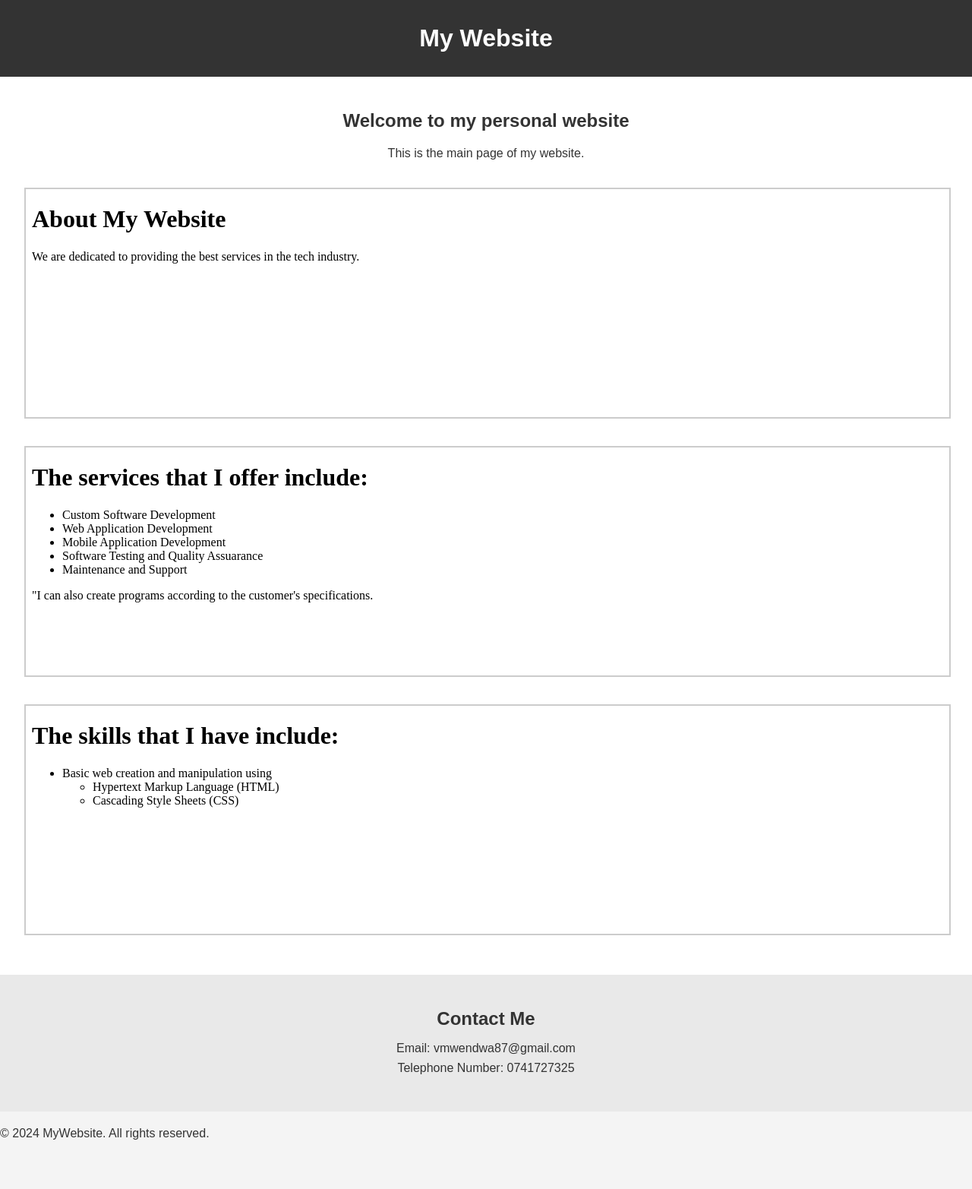
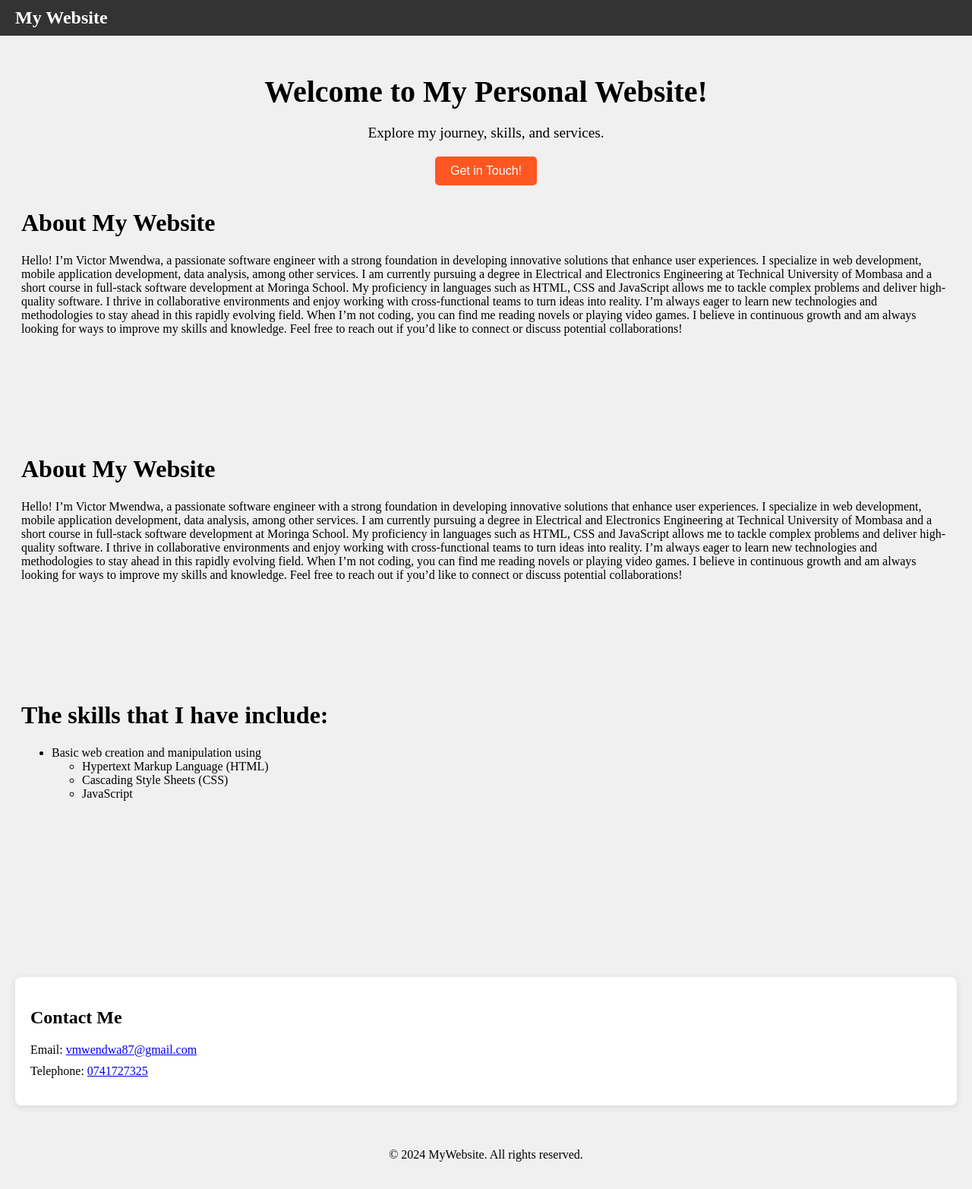
Before and after one commit to mwendwav1789/my-personal-website, a plain HTML site: page index.html in a window 1280 px wide. Shown: the whole page at 76% size. Before the commit the page ends 1520 px from the top, so only its background shows below. Drawn offline with Linux system fonts and the light colour scheme.

Commit message:
update index.html, update about.html, update services.html, update skills.html, update style.css

```diff
--- a/about.html
+++ b/about.html
@@ -1,14 +1,29 @@
 <!-- about.html -->
 <!DOCTYPE html>
 <html lang="en">
-<head>
-    <meta charset="UTF-8">
-    <meta name="viewport" content="width=device-width, initial-scale=1.0">
+  <head>
+    <meta charset="UTF-8" />
+    <meta name="viewport" content="width=device-width, initial-scale=1.0" />
     <title>About Me</title>
-</head>
-<body>
+  </head>
+  <body>
     <h1>About My Website</h1>
-    <p>We are dedicated to providing the best services in the tech industry.</p>
-
-</body>
+    <p>
+      Hello! I’m Victor Mwendwa, a passionate software engineer with a strong
+      foundation in developing innovative solutions that enhance user
+      experiences. I specialize in web development, mobile application
+      development, data analysis, among other services. I am currently pursuing
+      a degree in Electrical and Electronics Engineering at Technical University
+      of Mombasa and a short course in full-stack software development at
+      Moringa School. My proficiency in languages such as HTML, CSS and
+      JavaScript allows me to tackle complex problems and deliver high-quality
+      software. I thrive in collaborative environments and enjoy working with
+      cross-functional teams to turn ideas into reality. I’m always eager to
+      learn new technologies and methodologies to stay ahead in this rapidly
+      evolving field. When I’m not coding, you can find me reading novels or
+      playing video games. I believe in continuous growth and am always looking
+      for ways to improve my skills and knowledge. Feel free to reach out if
+      you’d like to connect or discuss potential collaborations!
+    </p>
+  </body>
 </html>
--- a/index.html
+++ b/index.html
@@ -1,10 +1,10 @@
 <!DOCTYPE html>
 <html lang="en">
   <head>
-    <meta charset="UTF-8">
-    <meta name="viewport" content="width=device-width, initial-scale=1.0">
+    <meta charset="UTF-8" />
+    <meta name="viewport" content="width=device-width, initial-scale=1.0" />
     <title>My Personal Website</title>
-    <link rel="stylesheet" href="style.css">
+    <link rel="stylesheet" href="style.css" />
   </head>
   <body>
     <nav>
@@ -15,24 +15,37 @@
 
     <section id="home" class="hero">
       <div class="hero-content">
-            <h2>Welcome to my personal website</h2>
-            <p>This is the main page of my website.</p>
+        <h2>Welcome to My Personal Website!</h2>
+        <p>Explore my journey, skills, and services.</p>
+        <button onclick="scrollToSection('contact')">Get in Touch!</button>
+        <div class="iframes">
           <iframe src="about.html" title="About Me"></iframe>
           <iframe src="services.html" title="My Services"></iframe>
           <iframe src="skills.html" title="My Skills"></iframe>
+        </div>
       </div>
     </section>
 
     <section id="contact" class="section contact">
       <h2>Contact Me</h2>
       <ul>
-            <li>Email: vmwendwa87@gmail.com</li>
-            <li>Telephone Number: 0741727325</li>
+        <li>
+          Email: <a href="mailto:vmwendwa87@gmail.com">vmwendwa87@gmail.com</a>
+        </li>
+        <li>Telephone: <a href="tel:0741727325">0741727325</a></li>
       </ul>
     </section>
 
-    <section>
+    <footer>
       <p>&copy; 2024 MyWebsite. All rights reserved.</p>
-    </section>
+    </footer>
+
+    <script>
+      function scrollToSection(sectionId) {
+        document
+          .getElementById(sectionId)
+          .scrollIntoView({ behavior: "smooth" });
+      }
+    </script>
   </body>
 </html>
--- a/services.html
+++ b/services.html
@@ -1,19 +1,29 @@
+<!-- about.html -->
 <!DOCTYPE html>
 <html lang="en">
-<head>
-    <meta charset="UTF-8">
-    <meta name="viewport" content="width=device-width, initial-scale=1.0">
-    <title>My Services</title>
-</head>
-<body>
-    <h1>The services that I offer include:</h1>
-    <ul>
-        <li>Custom Software Development</li>
-        <li>Web Application Development</li>
-        <li>Mobile Application Development</li>
-        <li>Software Testing and Quality Assuarance</li>
-        <li>Maintenance and Support</li>
-    </ul>
-<p>"I can also create programs according to the customer's specifications.</p>
-</body>
+  <head>
+    <meta charset="UTF-8" />
+    <meta name="viewport" content="width=device-width, initial-scale=1.0" />
+    <title>About Me</title>
+  </head>
+  <body>
+    <h1>About My Website</h1>
+    <p>
+      Hello! I’m Victor Mwendwa, a passionate software engineer with a strong
+      foundation in developing innovative solutions that enhance user
+      experiences. I specialize in web development, mobile application
+      development, data analysis, among other services. I am currently pursuing
+      a degree in Electrical and Electronics Engineering at Technical University
+      of Mombasa and a short course in full-stack software development at
+      Moringa School. My proficiency in languages such as HTML, CSS and
+      JavaScript allows me to tackle complex problems and deliver high-quality
+      software. I thrive in collaborative environments and enjoy working with
+      cross-functional teams to turn ideas into reality. I’m always eager to
+      learn new technologies and methodologies to stay ahead in this rapidly
+      evolving field. When I’m not coding, you can find me reading novels or
+      playing video games. I believe in continuous growth and am always looking
+      for ways to improve my skills and knowledge. Feel free to reach out if
+      you’d like to connect or discuss potential collaborations!
+    </p>
+  </body>
 </html>
--- a/skills.html
+++ b/skills.html
@@ -1,8 +1,8 @@
 <!DOCTYPE html>
 <html lang="en">
   <head>
-    <meta charset="UTF-8">
-    <meta name="viewport" content="width=device-width, initial-scale=1.0">
+    <meta charset="UTF-8" />
+    <meta name="viewport" content="width=device-width, initial-scale=1.0" />
     <title>My Skills</title>
   </head>
   <body>
@@ -12,6 +12,7 @@
       <ul>
         <li>Hypertext Markup Language (HTML)</li>
         <li>Cascading Style Sheets (CSS)</li>
+        <li>JavaScript</li>
       </ul>
     </ul>
   </body>
--- a/style.css
+++ b/style.css
@@ -1,58 +1,79 @@
-/* Global styles */
 body {
-  font-family: Arial, sans-serif;
+  font-family: "Times New Roman", Times, serif, sans-serif;
   margin: 0;
   padding: 0;
-  background-color: #f4f4f4;
-  color: #333;
+  background: #f0f0f0;
 }
 
-h1, h2 {
-  margin: 0.5em 0;
+nav {
+  background: #333;
+  color: white;
+  padding: 10px 20px;
 }
 
-p {
-  line-height: 1.6;
+nav h1 {
+  margin: 0;
 }
 
-/* Navigation */
-nav {
-  background-color: #333;
-  color: #fff;
-  padding: 1em;
+.hero {
+  background: #ffffff
+  color: white;
+  padding: 50px 20px;
   text-align: center;
 }
 
-.logo h1 {
-  font-size: 2em;
+.hero h2 {
+  font-size: 2.5em;
+  margin: 0;
 }
 
-/* Hero section */
-.hero {
-  background-color: #fff;
-  padding: 2em;
-  text-align: center;
+.hero p {
+  font-size: 1.2em;
+  margin: 20px 0;
 }
 
-.hero-content iframe {
-  width: 100%;
-  height: 300px;
-  border: 2px solid #ccc;
-  margin: 1em 0;
+.section {
+  padding: 20px;
+  background: white;
+  margin: 20px;
+  border-radius: 8px;
+  box-shadow: 0 2px 10px rgba(0, 0, 0, 0.1);
 }
 
-/* Contact section */
-#contact {
-  background-color: #e9e9e9;
-  padding: 2em;
-  text-align: center;
-}
-
-#contact ul {
+.contact ul {
   list-style-type: none;
   padding: 0;
 }
 
-#contact li {
-  margin: 0.5em 0;
+.contact li {
+  margin: 10px 0;
 }
+
+button {
+  background: #ff5722;
+  color: white;
+  border: none;
+  padding: 10px 20px;
+  border-radius: 5px;
+  cursor: pointer;
+  font-size: 1em;
+  transition: background 0.3s;
+}
+
+button:hover {
+  background: #e64a19;
+}
+
+iframe {
+  width: 100%;
+  height: 300px;
+  border: none;
+  border-radius: 8px;
+  margin: 10px 0;
+}
+
+footer {
+  text-align: center;
+  padding: 20px;
+  background: #f0f0f0;
+}
```
Lines whose indentation alone changed are shown as unchanged.
